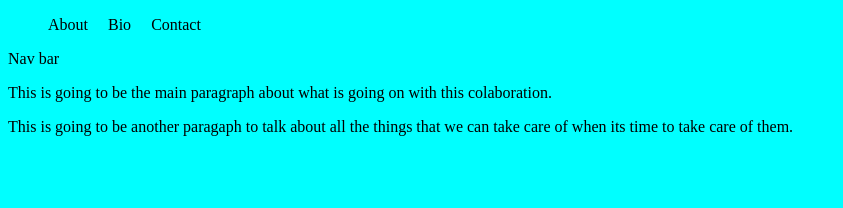
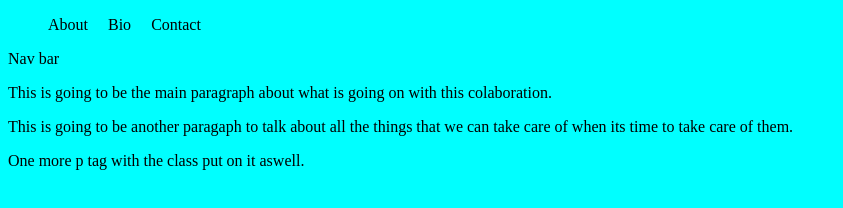
Before and after one commit to ke4tri/gitGroupTest, a plain HTML site: page index.html in a window 1280 px wide. Shown: the whole page, without its empty margins (0-843 px from the left). Drawn offline with Linux system fonts and the light colour scheme.

Commit message:
added p tag

```diff
--- a/index.html
+++ b/index.html
@@ -23,6 +23,10 @@
             the things that we can take care of when its time to
             take care of them.
         </p>
+        <div>
+            <p class="p_para">One more p tag with the class put on it aswell.</p>
+        </div>
+
 
 
     </div>
```
